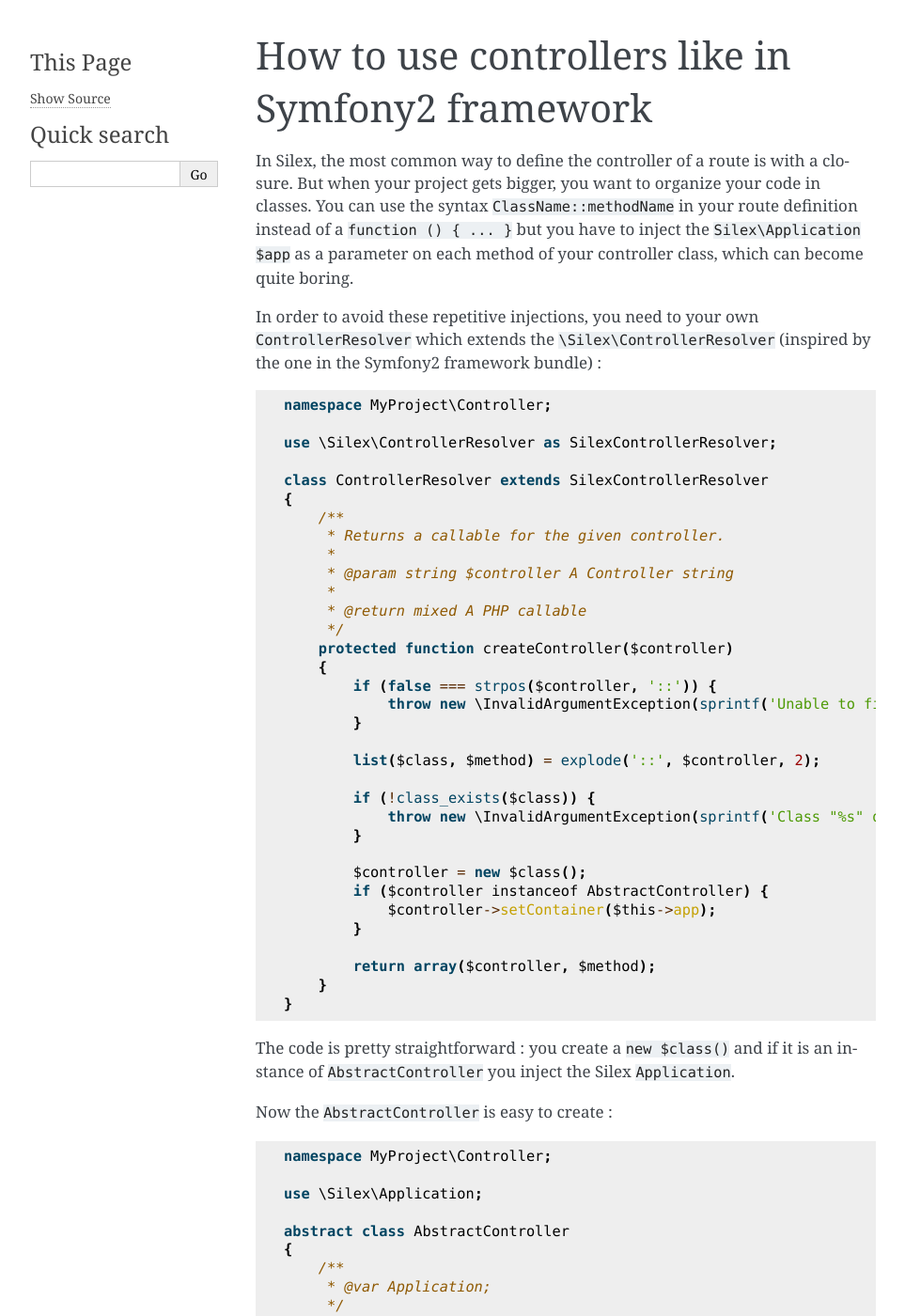
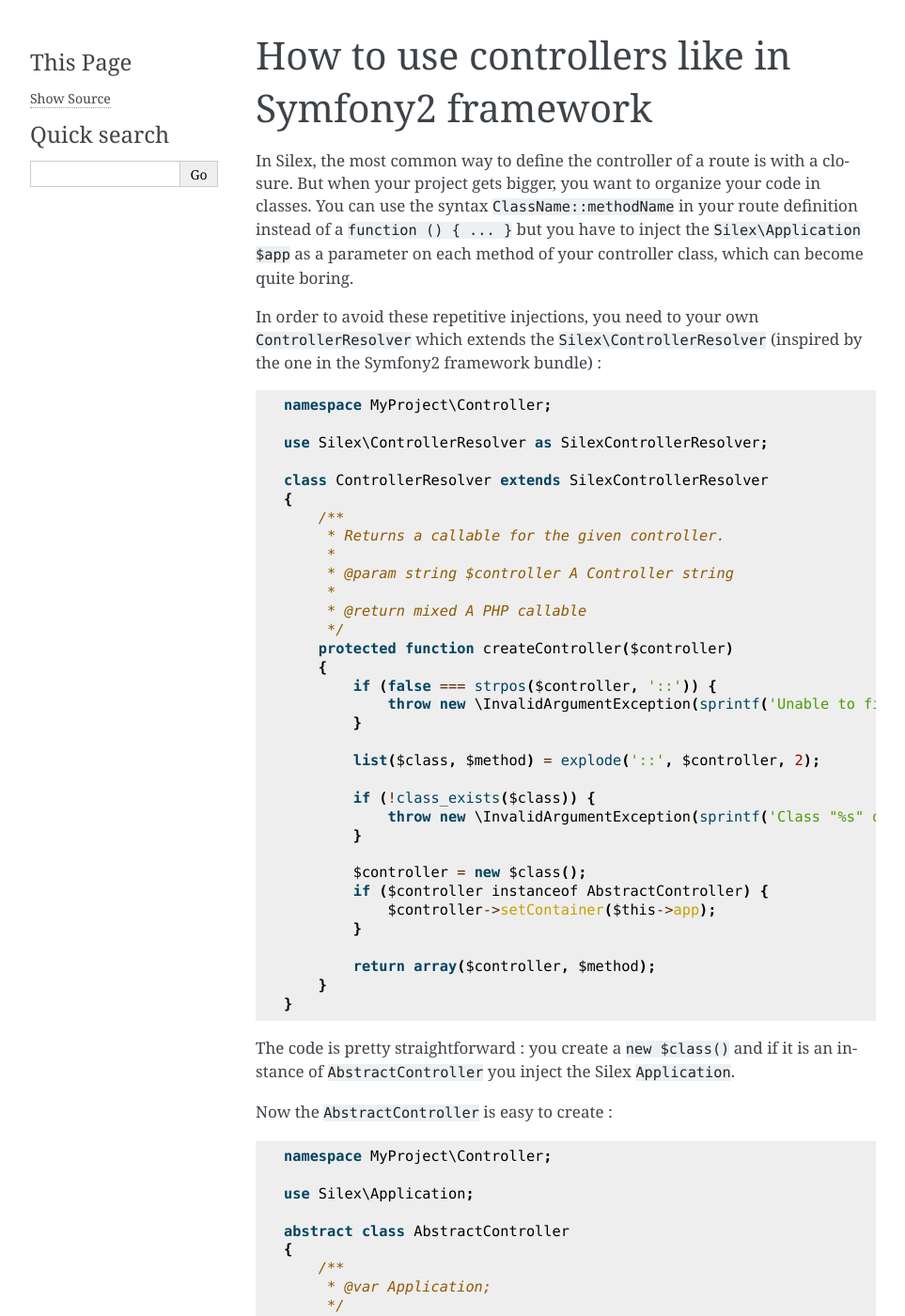
Before and after one commit to silexphp/Silex, a Sphinx documentation site: the page built from doc/cookbook/symfony_controller.rst, in a window 1280 px wide and 1400 px high. Shown: the whole window at 94% size, without its empty margins (148-1111 px from the left). Built offline with Sphinx 7.4.7, drawn with Linux system fonts in a browser that asks for light colours; some of the changed text lies outside the part shown.

Commit message:
remove useless trailing backslash in use statements

```diff
--- a/doc/cookbook/symfony_controller.rst
+++ b/doc/cookbook/symfony_controller.rst
@@ -9,14 +9,14 @@
 class, which can become quite boring.
 
 In order to avoid these repetitive injections, you need to your own
-``ControllerResolver`` which extends the ``\Silex\ControllerResolver``
+``ControllerResolver`` which extends the ``Silex\ControllerResolver``
 (inspired by the one in the Symfony2 framework bundle) :
 
 .. code-block:: php
 
 	namespace MyProject\Controller;
 
-	use \Silex\ControllerResolver as SilexControllerResolver;
+	use Silex\ControllerResolver as SilexControllerResolver;
 
 	class ControllerResolver extends SilexControllerResolver
 	{
@@ -57,7 +57,7 @@
 
 	namespace MyProject\Controller;
 
-	use \Silex\Application;
+	use Silex\Application;
 
 	abstract class AbstractController
 	{
@@ -75,7 +75,7 @@
 	    }
 	}
 
-Finally, you replace the ``\Silex\ControllerResolver`` by your own in your
+Finally, you replace the ``Silex\ControllerResolver`` by your own in your
 bootstrap file :
 
 .. code-block:: php
```
